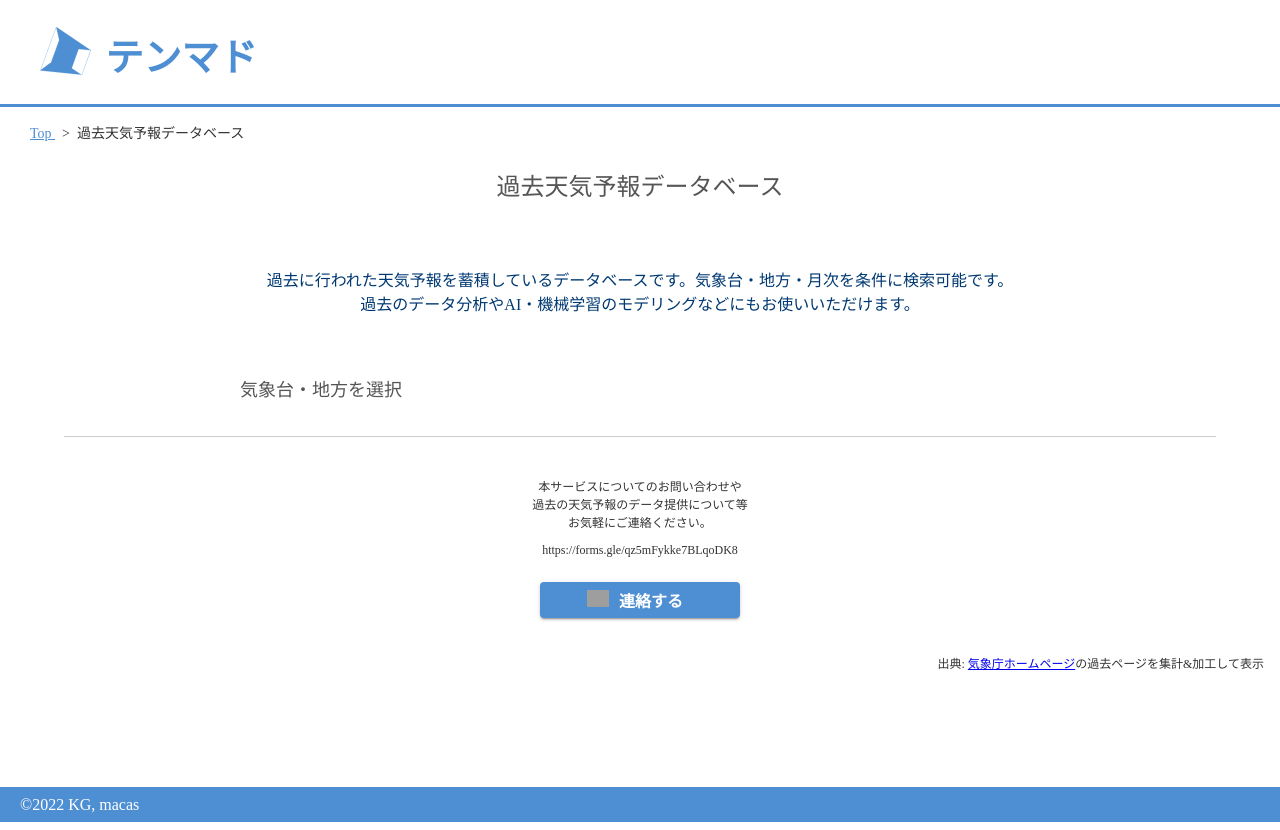
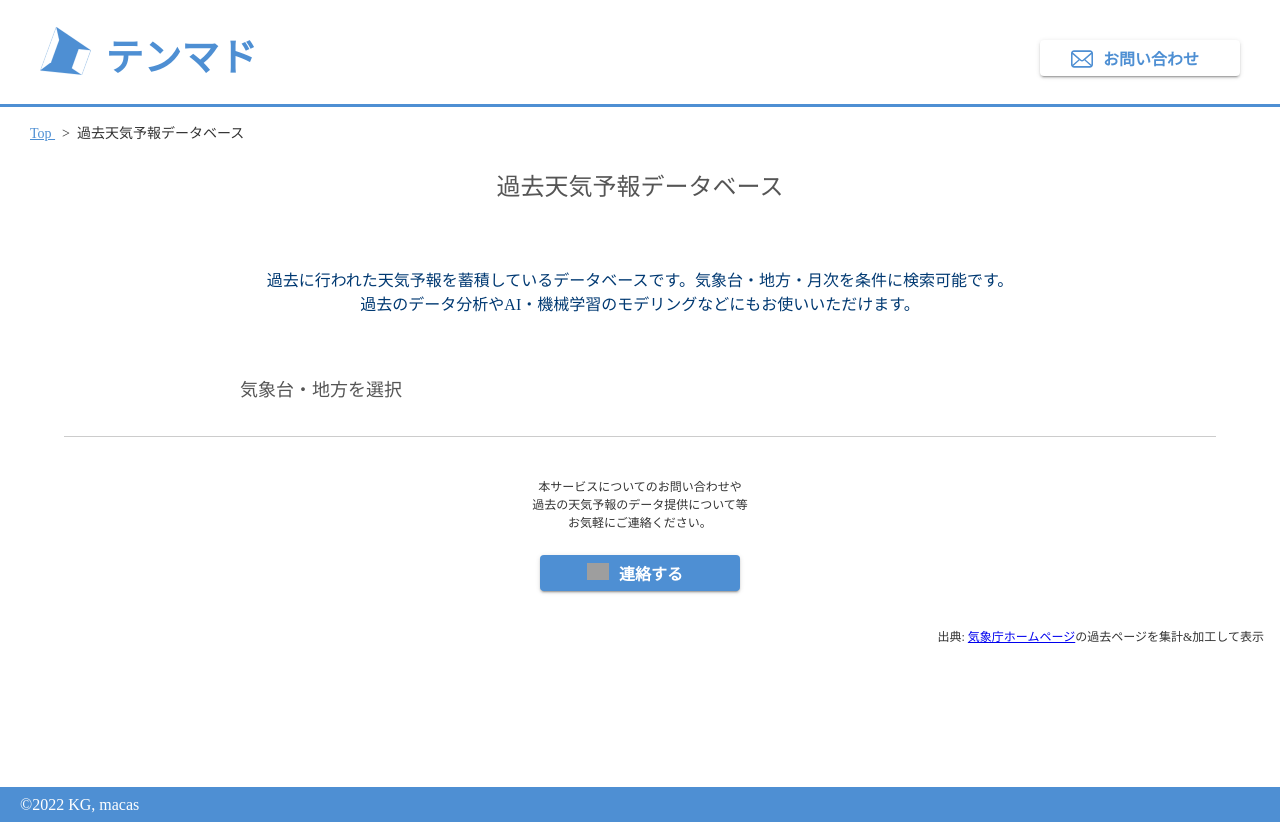
Before and after one commit to KomakiYasuhiro/tenmado-front, a Nuxt app: page /weatherforecast in a window 1280 px wide. Built offline with nearby package versions, Linux system fonts and the light colour scheme; no server answers; grey boxes are pictures that could not be loaded.

Commit message:
feat: ヘッダーにお問い合わせボタンを付与

```diff
--- a/app/assets/scss/ui.scss
+++ b/app/assets/scss/ui.scss
@@ -97,6 +97,15 @@
         @include contained-button-hover-focus($backgroundColor: #427ab6)
     }
 
+    &.button-primary-reverse {
+        @include contained-button($color: #4e8fd3, $backgroundColor: #fff);
+    }
+
+    &.button-primary-reverse:hover,
+    &.button-primary-reverse:focus {
+        @include contained-button-hover-focus($backgroundColor: #fff)
+    }
+
     &.button-accent {
         @include contained-button($color: #fff, $backgroundColor: #d3504e);
     }
@@ -111,6 +120,10 @@
 
     &.button-contact-icon:before {
         @include button-icon($imagepath: "~/assets/image/contact-icon.svg")
+    }
+
+    &.button-contact-icon-reverse:before {
+        @include button-icon($imagepath: "~/assets/image/contact-icon-reverse.svg")
     }
 }
 
--- a/app/components/layouts/Header.vue
+++ b/app/components/layouts/Header.vue
@@ -3,16 +3,24 @@ header
     .header
         nuxt-link(to="/")
             img.header-logo(src="~/assets/image/tenmado-logo.svg" alt="テンマド")
+        button.contact-button.button.button-primary-reverse.button-contact-icon-reverse(:onclick="`location.href='${contactUrl}'`") お問い合わせ
 </template>
 
 
 <script lang="ts">
 import Vue from 'vue'
+import constants from '~/constants/constants'
+
+interface DataType {
+    contactUrl: string
+}
 
 export default Vue.extend({
-    data() {
-        return {}
-    }
+    data(): DataType {
+        return {
+            contactUrl: constants.contactUrl
+        }
+    },
 })
 </script>
 
@@ -24,10 +32,20 @@ export default Vue.extend({
     border-bottom: 3px solid #4e8fd3;
     margin-block-start: 0em;
     margin-block-end: 0em;
+    display: flex;
+    justify-content: space-between;
+
+    .header-logo {
+        margin-left: 40px;
+        height: 80px;
+        width: 242.8px;
+    }
+
+    .contact-button {
+        width: 200px;
+        margin-top: 16px;
+        margin-right: 40px;
+    }
 }
-.header-logo {
-    margin-left: 40px;
-    height: 80px;
-    width: 242.8px;
-}
+
 </style>
--- a/app/components/pages/common/Contact.vue
+++ b/app/components/pages/common/Contact.vue
@@ -1,7 +1,6 @@
 <template lang="pug">
 .contact
     .contact-text(v-html="contactText")
-    p {{ contactUrl }}
     .contact-button-area
         button.contact-button.button.button-primary.button-contact-icon(:onclick="`location.href='${contactUrl}'`") 連絡する
 </template>
@@ -10,9 +9,13 @@
 import Vue from 'vue'
 import constants from '~/constants/constants'
 
+interface DataType {
+    contactUrl: string
+}
+
 export default Vue.extend({
 
-    data() {
+    data(): DataType {
         return {
             contactUrl: constants.contactUrl
         }
```
Also changed, not shown: app/assets/image/contact-icon-reverse.svg (added).
